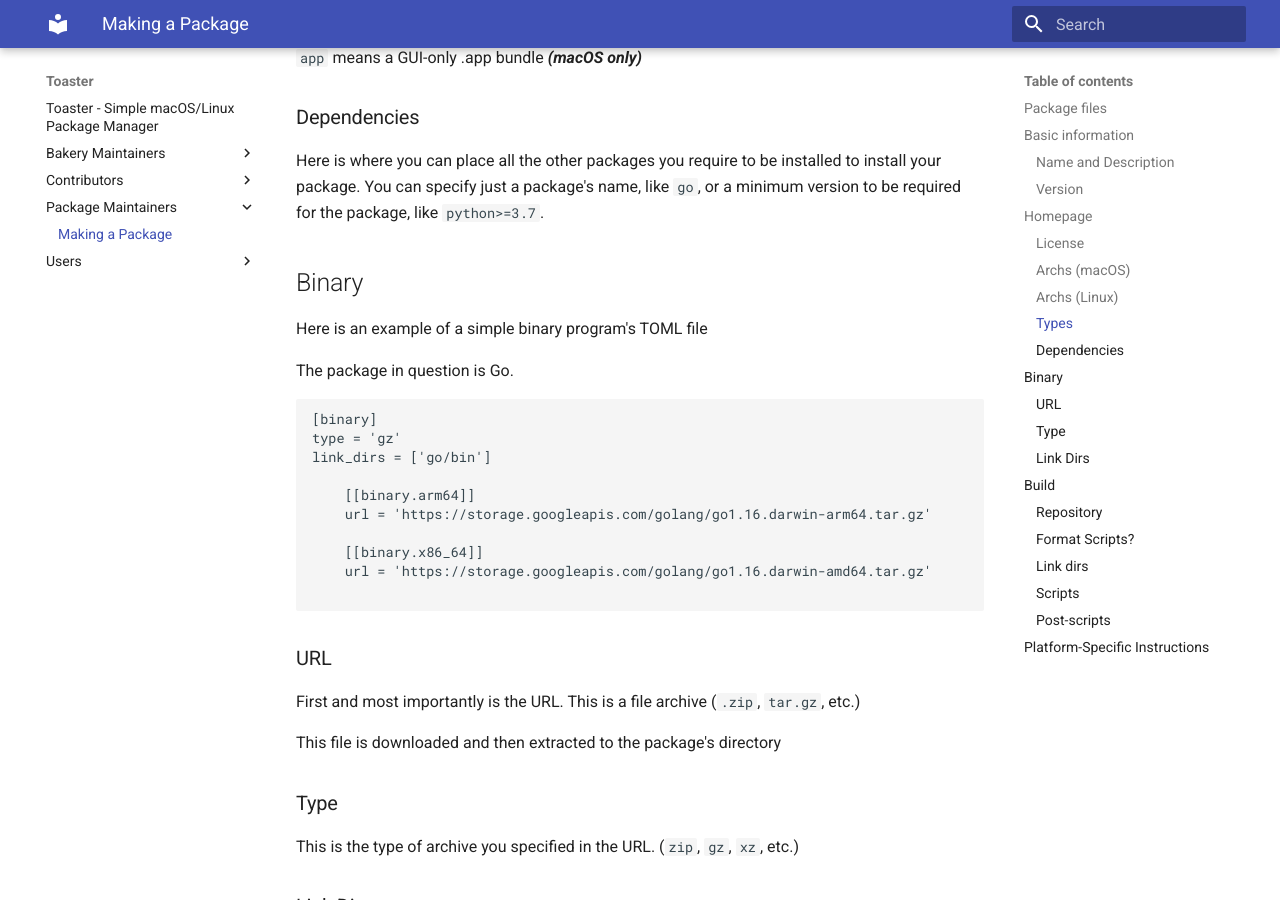
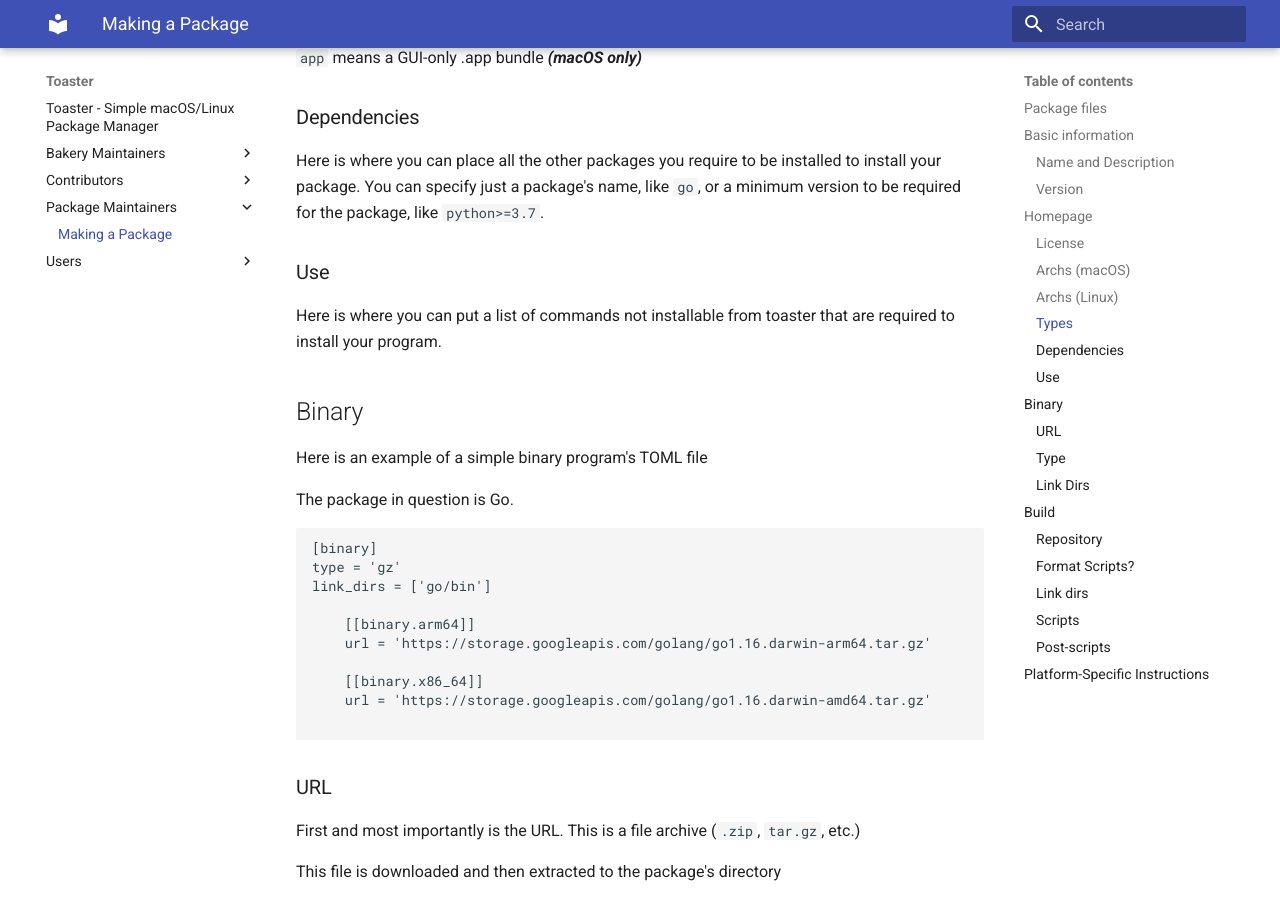
Before and after one commit to lovebagels/toaster, an MkDocs documentation site: the page built from docs/Package Maintainers/makingapackage.md, in a window 1280 px wide and 900 px high, scrolled down 1920 px. Built offline with MkDocs 1.6.1 and Material for MkDocs 9.7.7, drawn with Linux system fonts in a browser that asks for light colours.

```diff
--- a/docs/Package Maintainers/makingapackage.md
+++ b/docs/Package Maintainers/makingapackage.md
@@ -74,6 +74,10 @@ This is where you specify which type(s) your package supports. This can be `buil
 ### Dependencies
 
 Here is where you can place all the other packages you require to be installed to install your package. You can specify just a package's name, like `go`, or a minimum version to be required for the package, like `python>=3.7`.
+
+### Use
+
+Here is where you can put a list of commands not installable from toaster that are required to install your program.
 
 ## Binary
 
```
Also changed, not shown: docs/Contributors/roadmap.md (+3 -3 lines).
